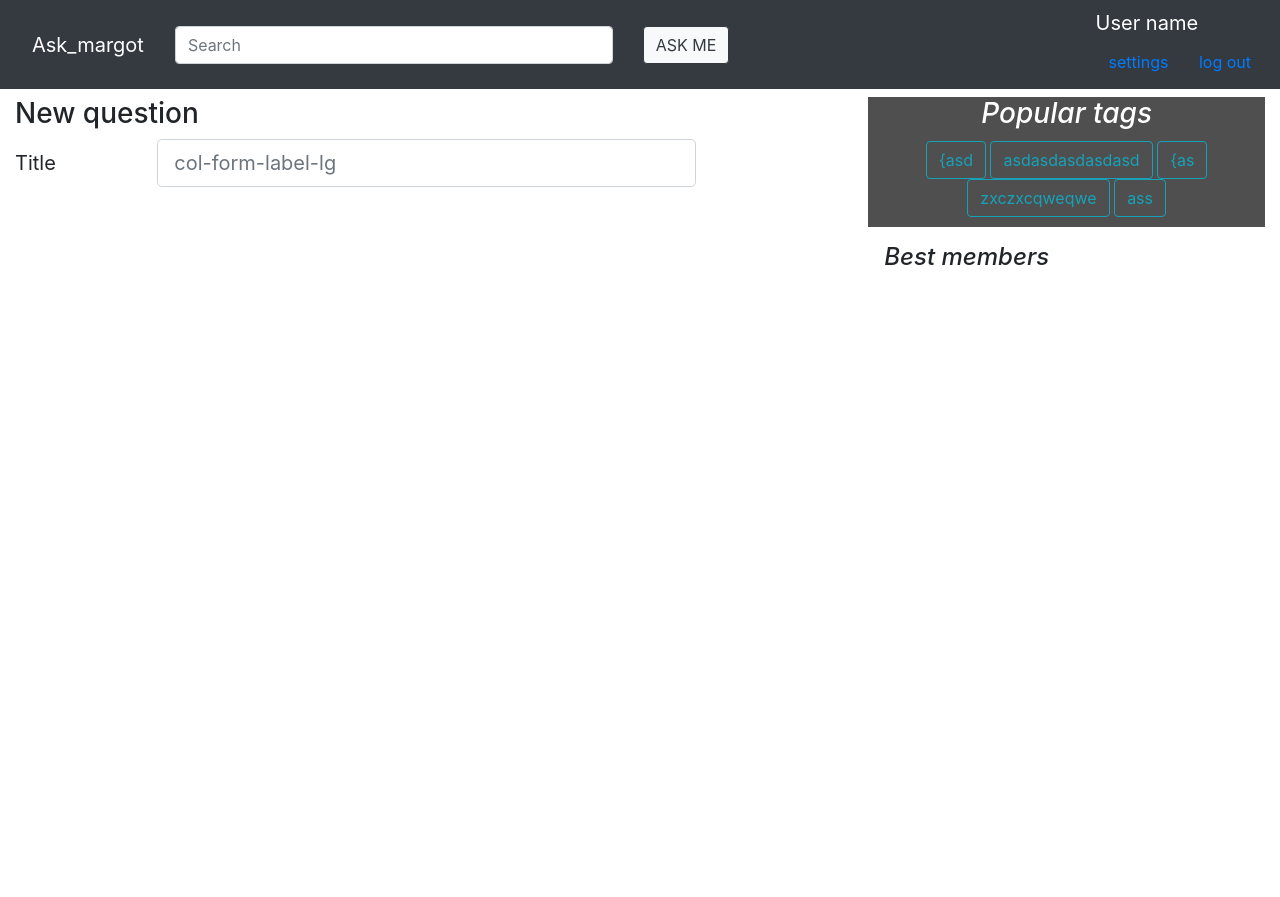
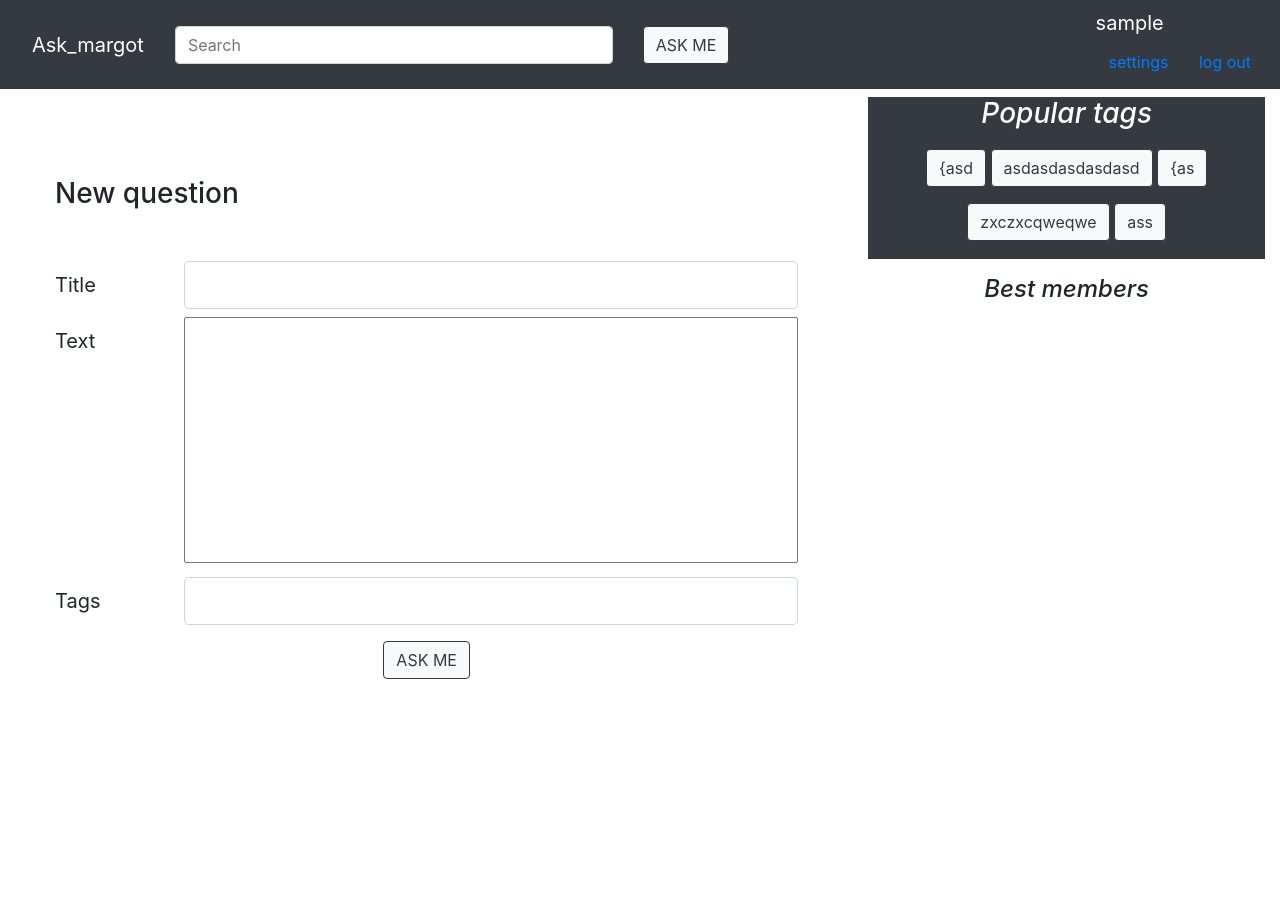
Before and after one commit to Margot07008/web_technopark, a Django app: page /ask/ in a window 1280 px wide. Before the commit the page ends 265 px from the top, so only its background shows below. Run offline with Django 3.2, Linux system fonts and the light colour scheme; the visitor is signed in with stand-in values (Sample User, id 1); data that the repository does not hold is empty; some libraries are stand-ins or nearby versions.

Commit message:
update ask.html

```diff
--- a/catalog/static/css/ask.css
+++ b/catalog/static/css/ask.css
@@ -0,0 +1,16 @@
+.ask_me_btn{
+    display: flex;
+    justify-content: center;
+}
+
+.new_questoin{
+    padding: 80px 40px 0px 40px;
+    /*background-color: #343a40;*/
+    /*color: white;*/
+    height: 100vh;
+    width: 100%;
+}
+
+.new_questoin_lable{
+    margin-bottom: 50px;
+}
--- a/catalog/static/css/base.css
+++ b/catalog/static/css/base.css
@@ -1,6 +1,7 @@
 .right_table {
     width: 100%;
-    background-color: #4f4f4f;
+    background-color: #343a40;
+
 }
 
 .right_table h3 {
@@ -17,7 +18,6 @@
 }
 
 .popular_tags h3{
-
     margin-top: 8px;
     color: white;
 }
@@ -35,3 +35,13 @@
 .avatar {
     width: 100px;
 }
+
+.slide_bar{
+    position: fixed !important;
+    right: 0;
+}
+
+.best_members_topic{
+    justify-content: center;
+    display: flex;
+}
--- a/catalog/templates/catalog/ask.html
+++ b/catalog/templates/catalog/ask.html
@@ -18,16 +18,36 @@
 
 {% block content %}
     <div class="new_questoin">
-        <div>
+        <div class="new_questoin_lable">
             <h3>New question</h3>
         </div>
         <form>
-            <div class="form-group row mb-2">
+            <div class="form-group row mb-2 ">
                 <label for="colFormLabelLg" class="col-sm-2 col-form-label col-form-label-lg">Title</label>
-                <div class="col-sm-8">
-                    <input type="email" class="form-control form-control-lg" id="colFormLabelLg" placeholder="col-form-label-lg">
+                <div class="col-sm-10">
+                    <input type="text" class="form-control form-control-lg" id="colFormLabelLg" placeholder="">
                 </div>
             </div>
         </form>
+
+            <div class="form-group row mb-2">
+                <label for="colFormLabelLg" class="col-sm-2 col-form-label col-form-label-lg">Text</label>
+                <div class="col-lg-10">
+                    <textarea name="comment" rows="10" style="resize: none; width: 100%">  </textarea>
+                </div>
+            </div>
+
+    <form>
+            <div class="form-group row mb-2">
+                <label for="colFormLabelLg" class="col-sm-2 col-form-label col-form-label-lg">Tags</label>
+                <div class="col-sm-10">
+                    <input type="text" class="form-control form-control-lg" id="colFormLabelLg1" placeholder="">
+                </div>
+            </div>
+        </form>
+    <div class="col ask_me_btn">
+        <button class="btn btn-outline-dark my-2 my-sm-2 btn-light" type="submit">ASK ME</button>
     </div>
+    </div>
+
 {% endblock %}
--- a/catalog/templates/catalog/base.html
+++ b/catalog/templates/catalog/base.html
@@ -32,12 +32,7 @@
                 <div class="avatar"
                      style="background: url('{% static 'images/2.jpg' %}') no-repeat center;
                              background-size: contain"></div>
-
-                {#                </div>#}
-                {#                <img class="ava_navbar" src="{% static 'images/2.jpg' %}"  alt="ooops">#}
-                {#                <div >#}
-
-                <a href="#" class="navbar-brand ml-0 mr-0 pt-0 user_name_navbar">User name</a>
+                <a href="#" class="navbar-brand ml-0 mr-0 pt-0 user_name_navbar">{{ request.user }}</a>
                 <div>
                     <button type="button" class="btn btn-link">settings</button>
                     <button type="button" class="btn btn-link">log out</button>
@@ -55,7 +50,7 @@
 
             {% endblock %}
         </div>
-        <aside class="col-md-4 blog-sidebar">
+        <aside class="col-md-4 blog-sidebar slide_bar">
             <div class="right_table">
                 <div class="popular_tags">
                     <div>
@@ -63,13 +58,13 @@
                     </div>
                     <div class="tags">
                         {% for t in tags %}
-                            <button type="button" class="btn btn-outline-info tag">{{ t.tag_name }}</button>
+                            <button type="button" class="btn btn-outline-dark my-2 my-sm-2 btn-light tag">{{ t.tag_name }}</button>
                         {% endfor %}
-                        <button type="button" class="btn btn-outline-info">{asd</button>
-                        <button type="button" class="btn btn-outline-info">asdasdasdasdasd</button>
-                        <button type="button" class="btn btn-outline-info">{as</button>
-                        <button type="button" class="btn btn-outline-info">zxczxcqweqwe</button>
-                        <button type="button" class="btn btn-outline-info">ass</button>
+                        <button type="button" class="btn btn-outline-dark my-2 my-sm-2 btn-light ">{asd</button>
+                        <button type="button" class="btn btn-outline-dark my-2 my-sm-2 btn-light ">asdasdasdasdasd</button>
+                        <button type="button" class="btn btn-outline-dark my-2 my-sm-2 btn-light ">{as</button>
+                        <button type="button" class="btn btn-outline-dark my-2 my-sm-2 btn-light ">zxczxcqweqwe</button>
+                        <button type="button" class="btn btn-outline-dark my-2 my-sm-2 btn-light ">ass</button>
 
                     </div>
 
@@ -77,7 +72,8 @@
                 </div>
                 <div class="best_members">
                     <div class="p-3">
-                        <h4 class="font-italic">Best members</h4>
+                    <div class="best_members_topic">
+                        <h4 class="font-italic">Best members</h4></div>
                         <ol class="list-unstyled">
                             {% for u in users %}
                                 <li><a href="#">{{ u.nickname }}</a></li>
--- a/catalog/views.py
+++ b/catalog/views.py
@@ -21,4 +21,6 @@ def ask_margot_not_log(request):
 
 def ask_margot_ask(request):
     tag = Tag.objects.all()
-    return render(request, 'catalog/ask.html', {'tags': tag})
+    question = Question.objects.all()
+    user = UserProfile.objects.all()
+    return render(request, 'catalog/ask.html', {'tags': tag, 'questions': question, 'users': user})
```
